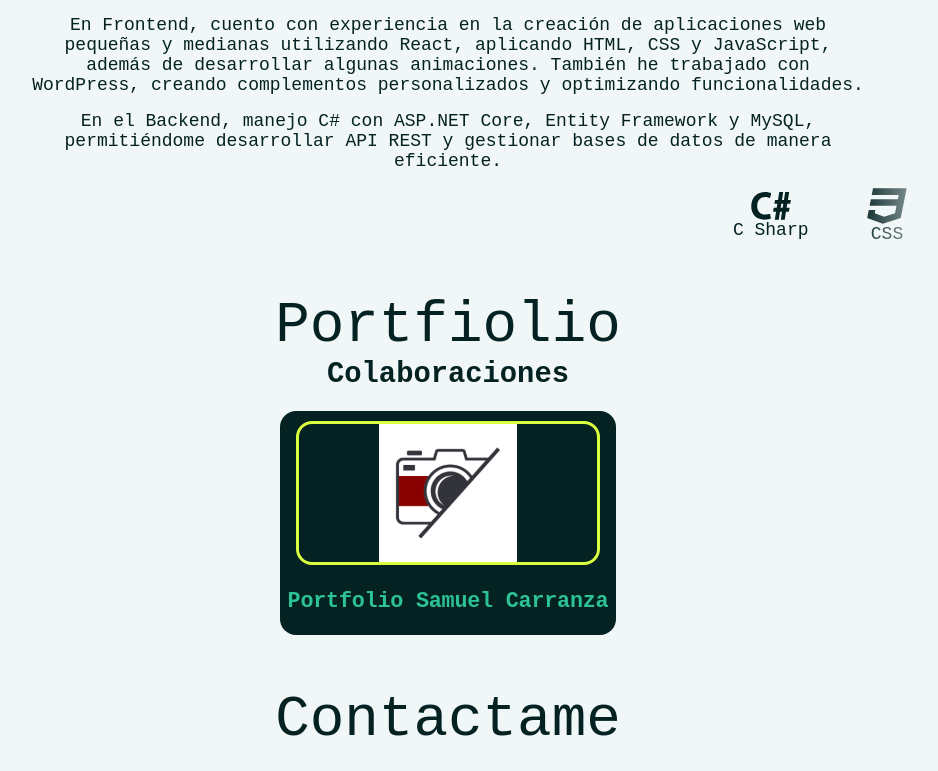
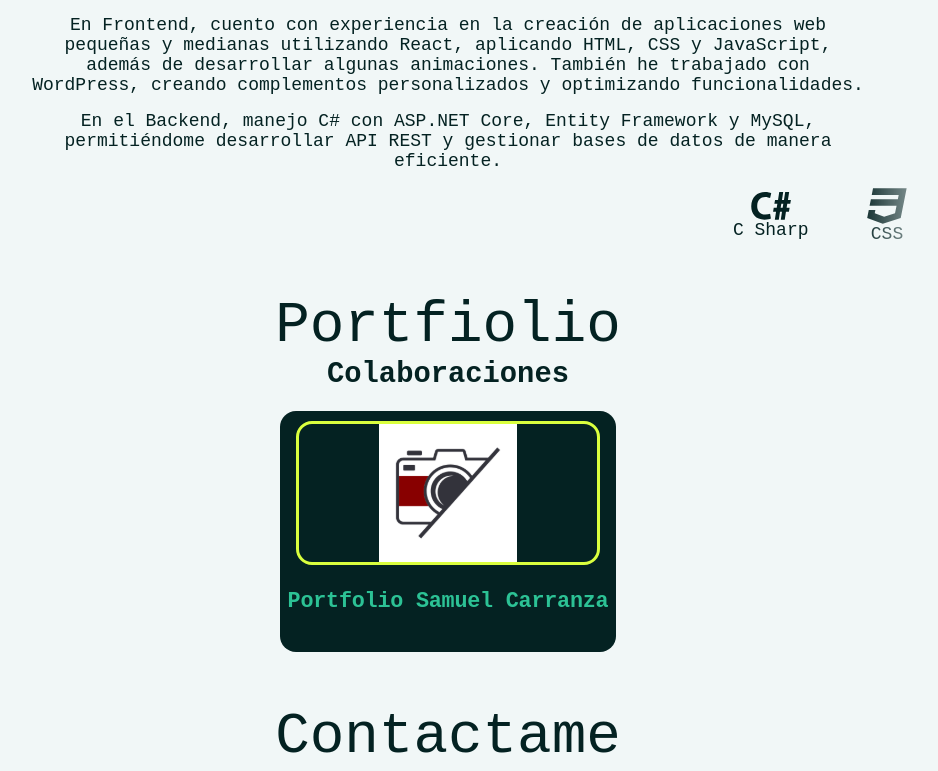
Before and after one commit to N-Rem/Portfolio_Nicolas_Romero_Barrios, a React (Vite) app: page / in a window 1280 px wide. Shown: the part 2082-2853 px from the top of the page, without its empty margins (192-1130 px from the left). Built offline with nearby package versions, Linux system fonts and the light colour scheme.

Commit message:
add size card portfolio

```diff
--- a/src/component/genericPortfolio/genericPortfolio.css
+++ b/src/component/genericPortfolio/genericPortfolio.css
@@ -20,7 +20,7 @@
     /* width     : 21rem;
     height       : 12.5rem; */
     width        : clamp(12rem, 12vw + 12rem, 21rem);
-    height       : clamp(9rem, 9vw + 9rem, 14rem);
+    height       : clamp(9.5rem, 9.5vw + 7.5rem, 18rem);
     border-radius: 1em;
     padding-top  : 10px;
 
```
